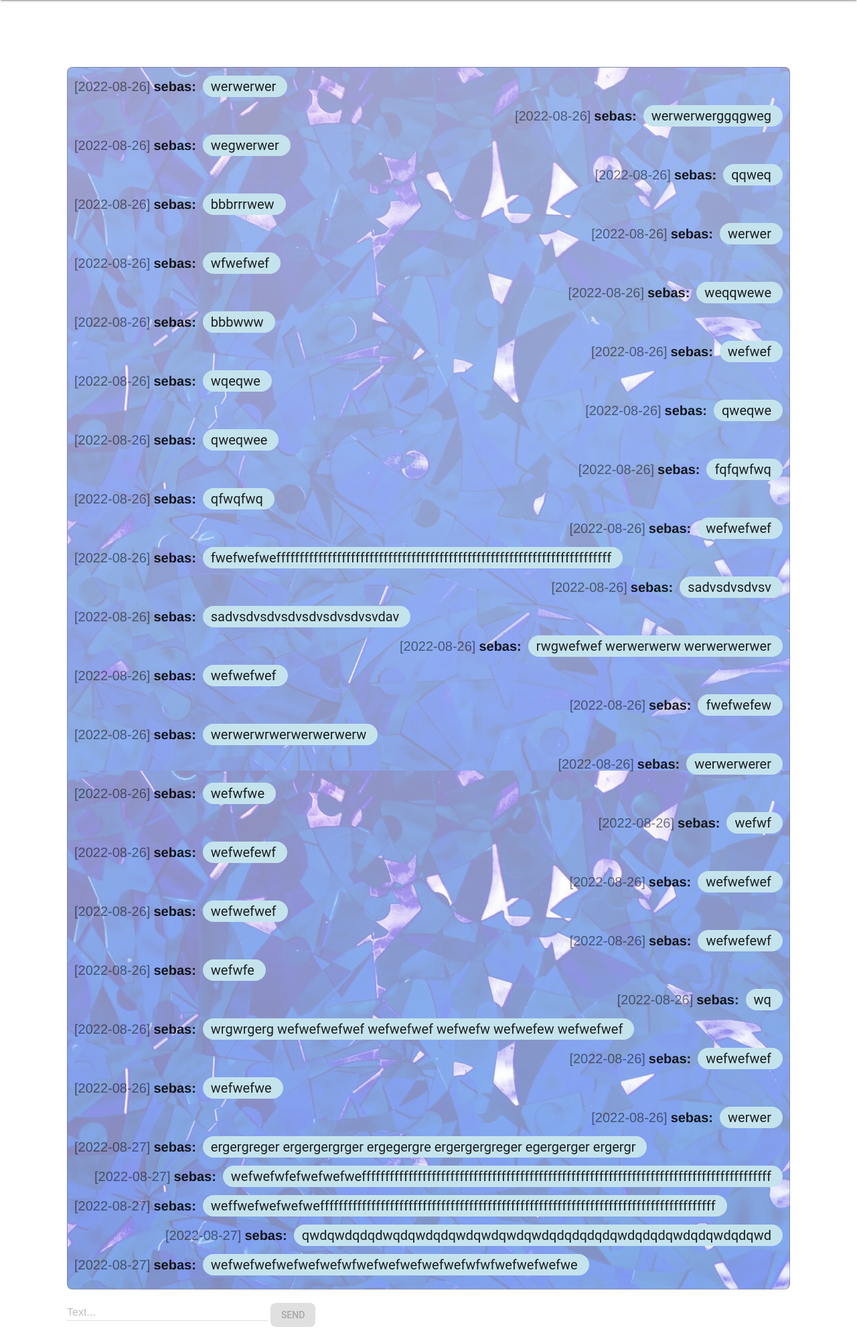
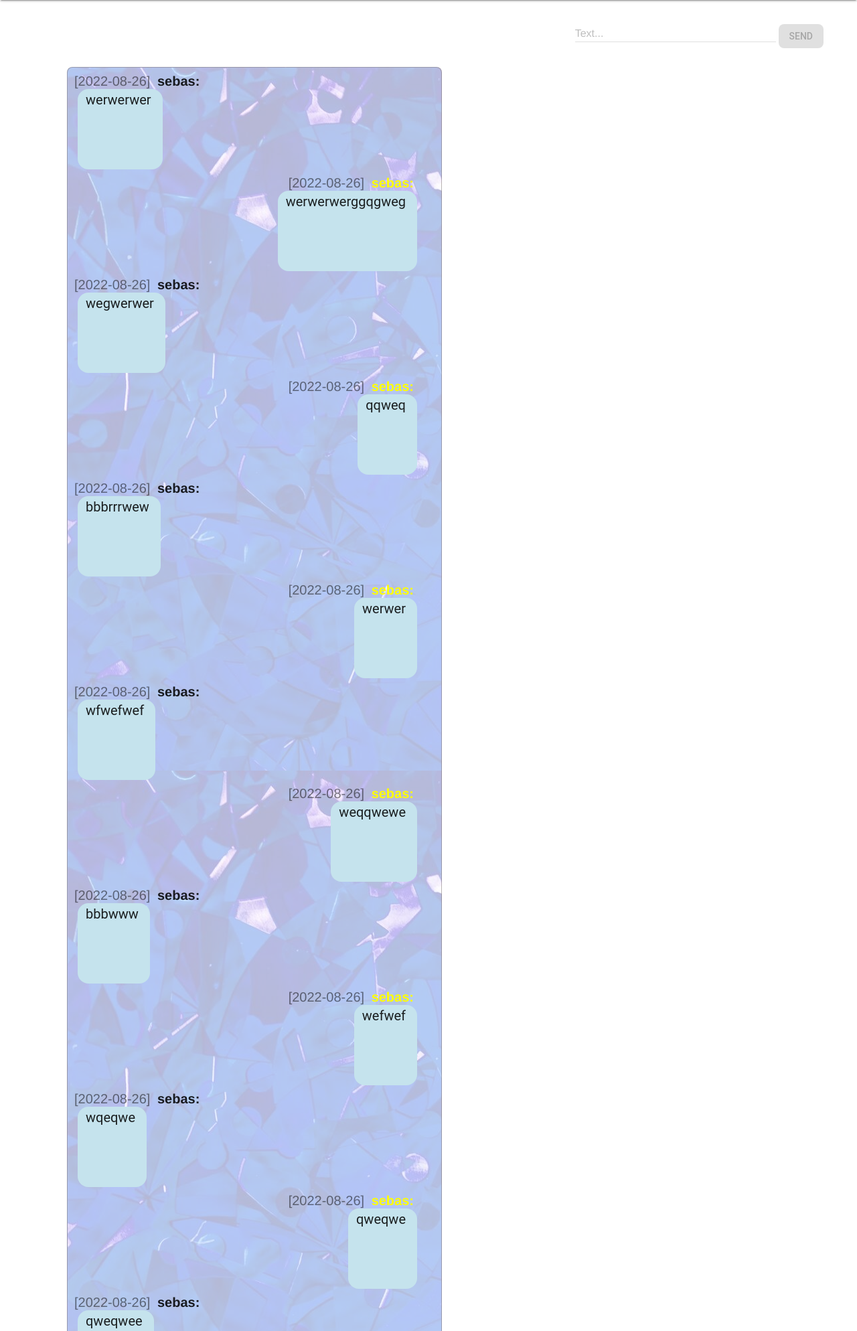
Before and after one commit to SebSeitz/Django-ChatApp, a Django app: page /chat/ in a window 1280 px wide. Shown: the part 64-2052 px from the top of the page at 67% size. Run offline with Django 4.2, Linux system fonts and the light colour scheme; a user stored in the database is signed in; data comes from the database, SQL or seed files in the repository; both versions use the stored data as it was after the commit.

Commit message:
further chat window design

```diff
--- a/first_django_app/chat/templates/chat/index.html
+++ b/first_django_app/chat/templates/chat/index.html
@@ -1,7 +1,5 @@
 {% extends "base.html" %}
 {% block content %}
-
-
 
 <!-- Textfield with Floating Label -->
 
@@ -11,11 +9,10 @@
 <div id="messageContainer" class="messageContainer">
     {% for message in messages %}
      <div class="single-message" id="single-message{{ forloop.counter0 }}">
-        <span class="color-gray">[{{ message.created_at.isoformat }}] </span> <span class="username-field"> {{ message.author }}: </span><span class="mdl-chip">
+        <div class="date-and-name"><span class="color-gray">[{{ message.created_at.isoformat }}] </span> <span class="username-field"> {{ message.author }}: </span> </div><span class="mdl-chip">
             <span class="mdl-chip__text">{{ message.text }} </span>
         </span>
     </div>
-
 
     {% endfor %}
 </div>
@@ -23,8 +20,10 @@
 
 <script>
 
+let messageCount = "{{ messages.count}}";
+console.log('messagecount:', messageCount);
 function changeChatLayout(){
-        for (let i = 0; i < 70; i++) {
+        for (let i = 0; i < 1000000; i++) {
             document.getElementById(`single-message${i}`)
             if (i % 2) {
             document.getElementById(`single-message${i}`).classList.add('flex-end');
@@ -33,6 +32,8 @@ function changeChatLayout(){
     }
 
     async function sendMessage() {
+        messageCount++;
+        console.log(messageCount);
         let fd = new FormData();
         let messageField = document.getElementById('messageField').value; //in neuem JS nicht mehr nötig
         let token = '{{csrf_token}}';
@@ -60,12 +61,14 @@ function changeChatLayout(){
 
             document.getElementById('deleteMessage').remove();
             messageContainer.innerHTML += `
-            <div class="single-message" id="single-message{{ forloop.counter0 }}">
-              <span class="color-gray">[${finalJson.fields.created_at}]</span> <span class="username-field"> {{ request.user.username }}: </span> </span><span class="mdl-chip">
+            <div class="single-message" id="single-message${messageCount}">
+              <span class="color-gray">[${finalJson.fields.created_at}]</span> <span class="username-field"> {{ request.user.username }}: </span>
+             <span class="mdl-chip">
             <span class="mdl-chip__text">${messageField}</span>
-        </span>
-            </div>
             `;
+            if (messageCount % 2 ==0) {
+            document.getElementById(`single-message${messageCount}`).classList.add('flex-end');
+        }
 
             console.log('success');
             document.getElementById('messageField').value = '';
@@ -88,7 +91,8 @@ function changeChatLayout(){
 </script>
 
 <!-- <form action="/chat/" method="post"> -->
-<form onsubmit="sendMessage(); return false" method="post">
+
+<form class="chatForm" onsubmit="sendMessage(); return false" method="post">
     {% csrf_token %}
     <div class="mdl-textfield mdl-js-textfield mdl-textfield--floating-label">
         <input class="mdl-textfield__input" type="text" name="textmessage" id="messageField" onkeyup="success()">
@@ -98,6 +102,7 @@ function changeChatLayout(){
         Send
     </button>
 </form>
+
 <!-- Accent-colored raised button with ripple -->
 
 {% else %}
--- a/first_django_app/static/css/style.css
+++ b/first_django_app/static/css/style.css
@@ -7,14 +7,17 @@
 }
 
 .flex-end{
-    justify-content: end !important;
+    align-items: flex-end !important;
+    color: yellow;
 }
 
 .single-message{
     margin-bottom: 8px;
     display: flex;
-    align-items: center;
+    align-items: flex-start;
     font-size: 20px;
+    flex-direction: column;
+    max-width: 40vw;
 }
 
 .success-message{
@@ -51,10 +54,9 @@
     padding: 10px;
     border-radius: 8px;
     position: relative;
-    background-image: linear-gradient(rgba(255,255,255,0.6), rgba(255,255,255,0.5)), url('../img/chat_background.jpg');
-
+    background-image: linear-gradient(rgba(255,255,255,0.7), rgba(255,255,255,0.7)), url('../img/chat_background.jpg');
+    width: 42vw;
 }
-
 
 .username-field{
     font-weight: bold;
@@ -64,12 +66,30 @@
 .mdl-chip{
     background-color: rgb(197, 227, 237);
     margin-left: 5px;
+    max-width: 40vw;
+    height: 120px;
+    overflow-wrap: break-word !important;
 }
 
 .mdl-chip__text{
     font-size: 20px;
+    max-width: 40vw;
+    height: 120px;
+    flex-wrap: wrap !important;
+    display: flex !important;
+    overflow-wrap: break-word !important;
 }
 
 span{
     margin-right: 5px;
 }
+
+.chatForm{
+    position: fixed;
+    right: 50px;
+    top: 80px;
+}
+
+.single-message-container{
+    display: flex;
+}
```
Also changed, not shown: first_django_app/db.sqlite3.
